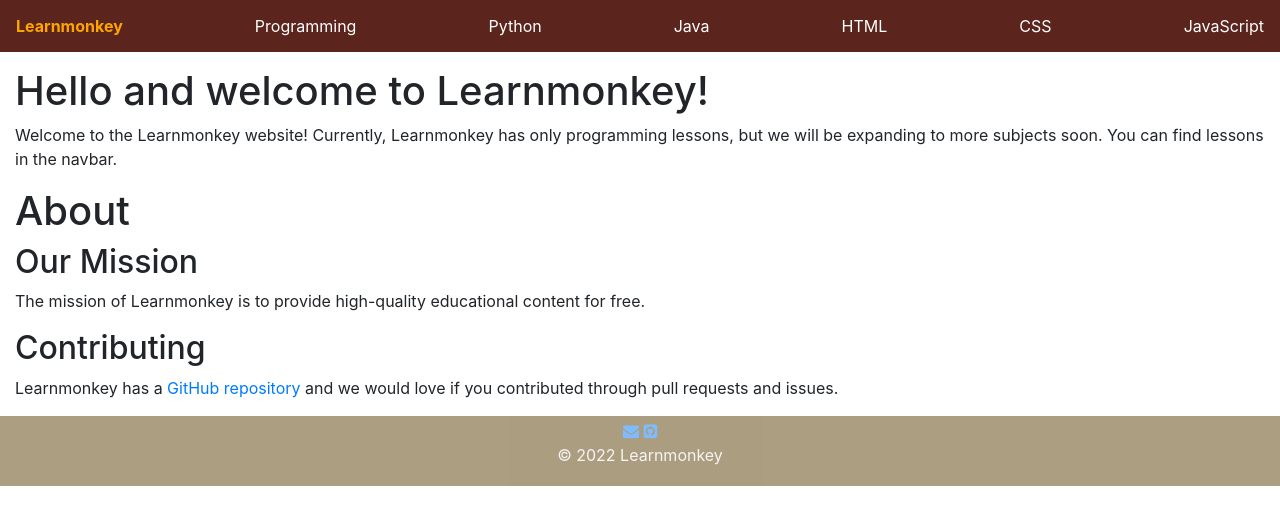
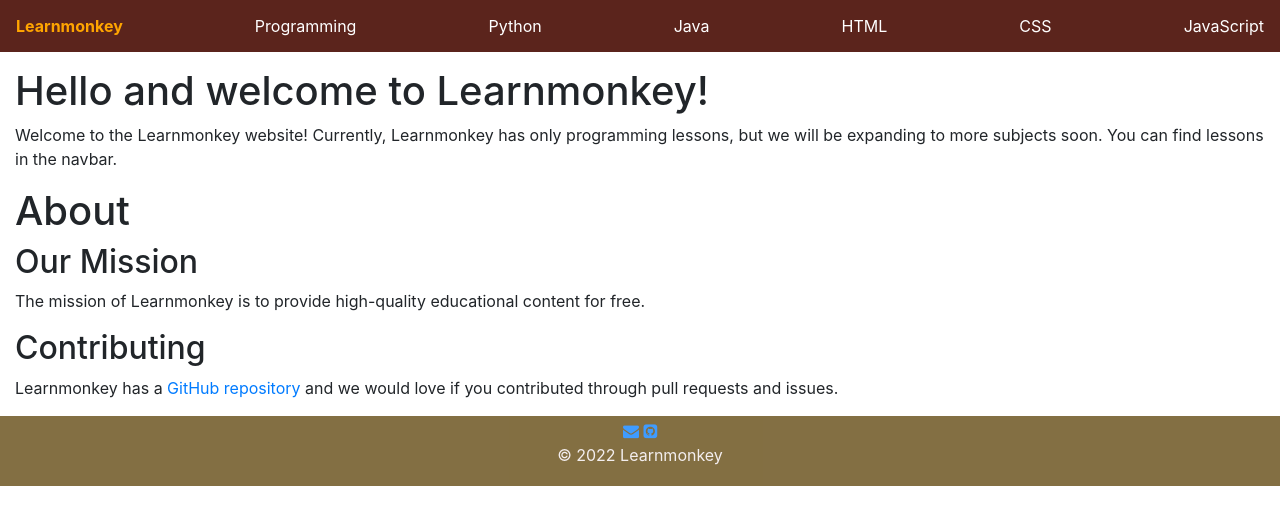
Before and after one commit to learnmonkey/learnmonkey.github.io, a Jekyll site: the page built from index.html, in a window 1280 px wide. Shown: the top 525 px of the page. Built offline with Jekyll 4.4.1, drawn with Linux system fonts in a browser that asks for light colours.

Commit message:
change footer opacity levels

```diff
--- a/assets/css/style.css
+++ b/assets/css/style.css
@@ -15,7 +15,7 @@ footer {
     padding: 3px;
     background-color: rgb(90, 63, 4);
     color: #f0e9e9;
-    opacity: 50%;
+    opacity: 75%;
 }
 
 /*
```
